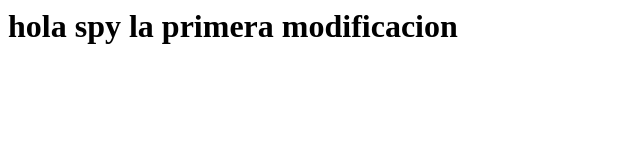
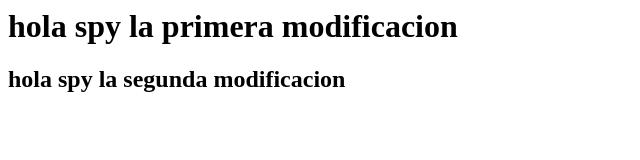
Before and after one commit to mariolarenas/prueba2, a plain HTML site: page index.html in a window 1280 px wide. Shown: the whole page, without its empty margins (0-640 px from the left). Drawn offline with Linux system fonts and the light colour scheme.

Commit message:
segundo commit

```diff
--- a/index.html
+++ b/index.html
@@ -5,6 +5,7 @@
 <body>
 
 <h1>hola spy la primera modificacion</h1>
+<h2>hola spy la segunda modificacion</h2>
 </body>
 
 </html>
```
